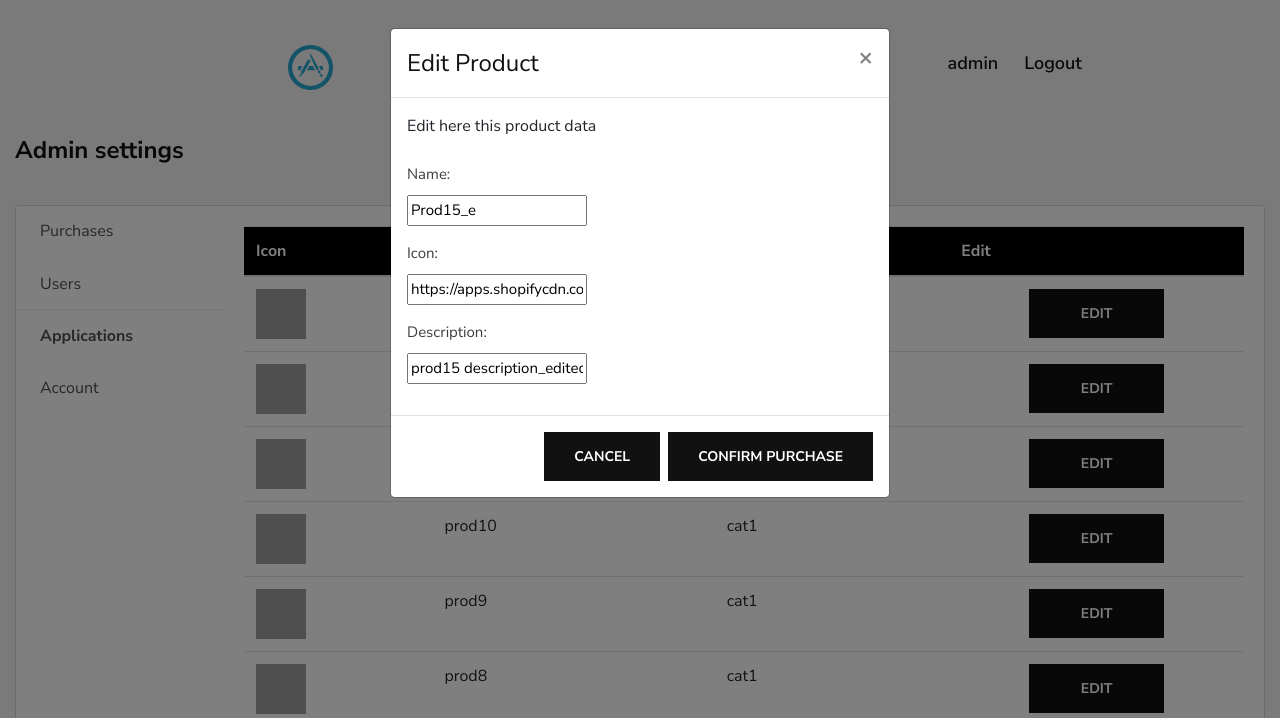
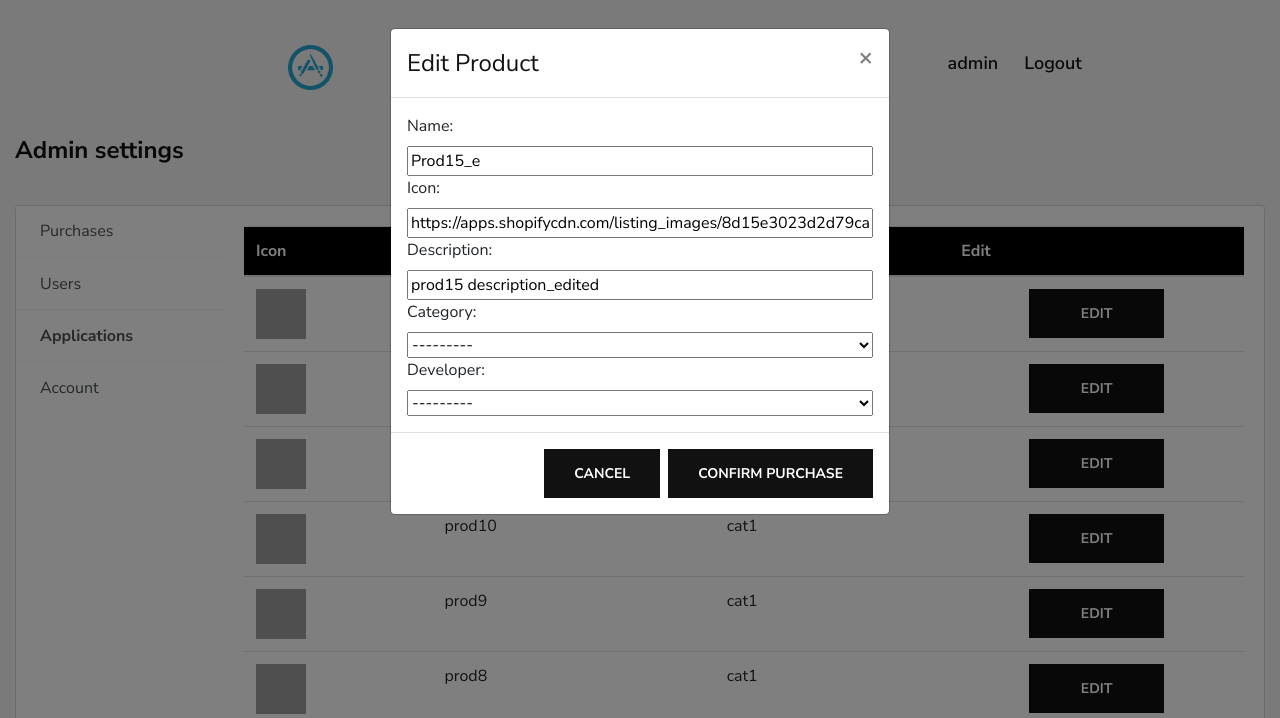
Before and after one commit to hugofpaiva/tpw-p1, a Django app: page /admin/apps/ in a window 1280 px wide, after a click on "EDIT". Shown: the top 718 px of the page. Run offline with Django 3.2, Linux system fonts and the light colour scheme; a user stored in the database is signed in; data comes from the database, SQL or seed files in the repository; both versions use the stored data as it was after the commit; some libraries are stand-ins or nearby versions; grey boxes are pictures that could not be loaded.

Commit message:
Edit Product all functional and other fixes

```diff
--- a/webproj/app/forms.py
+++ b/webproj/app/forms.py
@@ -67,10 +67,8 @@ class EditProductForm(forms.Form):
     name = forms.CharField(max_length=50)
     icon=forms.URLField()
     description=forms.CharField(max_length=50)
-
-    # nao sei porque esta a dar redirect no form
-    #category = forms.ModelChoiceField(queryset=Category.objects.all())
-    #developer = forms.ModelChoiceField(queryset=Developer.objects.all())
+    category = forms.ModelChoiceField(queryset=Category.objects.all())
+    developer = forms.ModelChoiceField(queryset=Developer.objects.all())
 
 class AddBalanceForm(forms.Form):
     user = forms.CharField()
--- a/webproj/app/templates/adminapps.html
+++ b/webproj/app/templates/adminapps.html
@@ -82,26 +82,27 @@
         <button type="button" class="close" data-dismiss="modal">&times;</button>
       </div>
 
+
       <!-- Modal body -->
-         <form id="myForm" name="myFormName" method="post" action=".">
+         <form id="myForm" class="d-flex flex-column justify-content-between" name="myFormName" method="post" action=".">
 
       <div class="modal-body">
-        Edit here this product data
-      <br>
-      <br>
             {% csrf_token %}
             {% for field in form %}
 
                 {% if field.name == 'prod' %}
                     {{ field.as_hidden }}
                {% else %}
-                      <p>
-                        {{ field.label_tag }}<br>
+                    <div class="d-flex flex-column">
+
+                        <span>{{ field.label_tag }}</span>
+
                         {{ field }}
+                    </div>
                         {% for error in field.errors %}
                           <p style="color: red">{{ error }}</p>
                         {% endfor %}
-                      </p>
+
                 {% endif %}
             {% endfor %}
 
@@ -136,11 +137,17 @@
             $("#id_name").val(name)
             $("#id_icon").val(icon)
             $("#id_description").val(description)
+
+
+            $('select').niceSelect("destroy")
+
         }
         function proceed_edit(){
             $("#myForm").submit()
         }
 
+
+
     </script>
     {% endblock %}
     </body>
--- a/webproj/app/templates/clientdetails.html
+++ b/webproj/app/templates/clientdetails.html
@@ -90,13 +90,13 @@
                   <p style="color: red">{{ form_pw.old_password.errors}}</p>
               </p>
               <p>
-                  {{ form_pw.new_password1.label_tag }}
+                  New Password:
                   <br>
                   <div class="form-group">{{ form_pw.new_password1 }}</div>
                   <p style="color: red">{{ form_pw.new_password1.errors}}</p>
               </p>
               <p>
-                  {{ form_pw.new_password2.label_tag }}
+                  Repeat New Password:
                   <br>
                   <div class="form-group">{{ form_pw.new_password2 }}</div>
                   <p style="color: red">{{ form_pw.new_password2.errors}}</p>
--- a/webproj/app/templates/index.html
+++ b/webproj/app/templates/index.html
@@ -46,6 +46,7 @@
 <div style="height: 50px"></div>
 
 <!-- Product Section Begin -->
+    <hr>
 <section class="product spad">
 	<div class="container">
 		<div class="row">
--- a/webproj/app/views.py
+++ b/webproj/app/views.py
@@ -470,7 +470,7 @@ def adminApps(request):
         return redirect('/login')
 
 def handler404(request):
-    response = render('notfound.html')
+    response = render(request, 'notfound.html')
     response.status_code = 404
     return response
 
```
Also changed, not shown: webproj/db.sqlite3.
